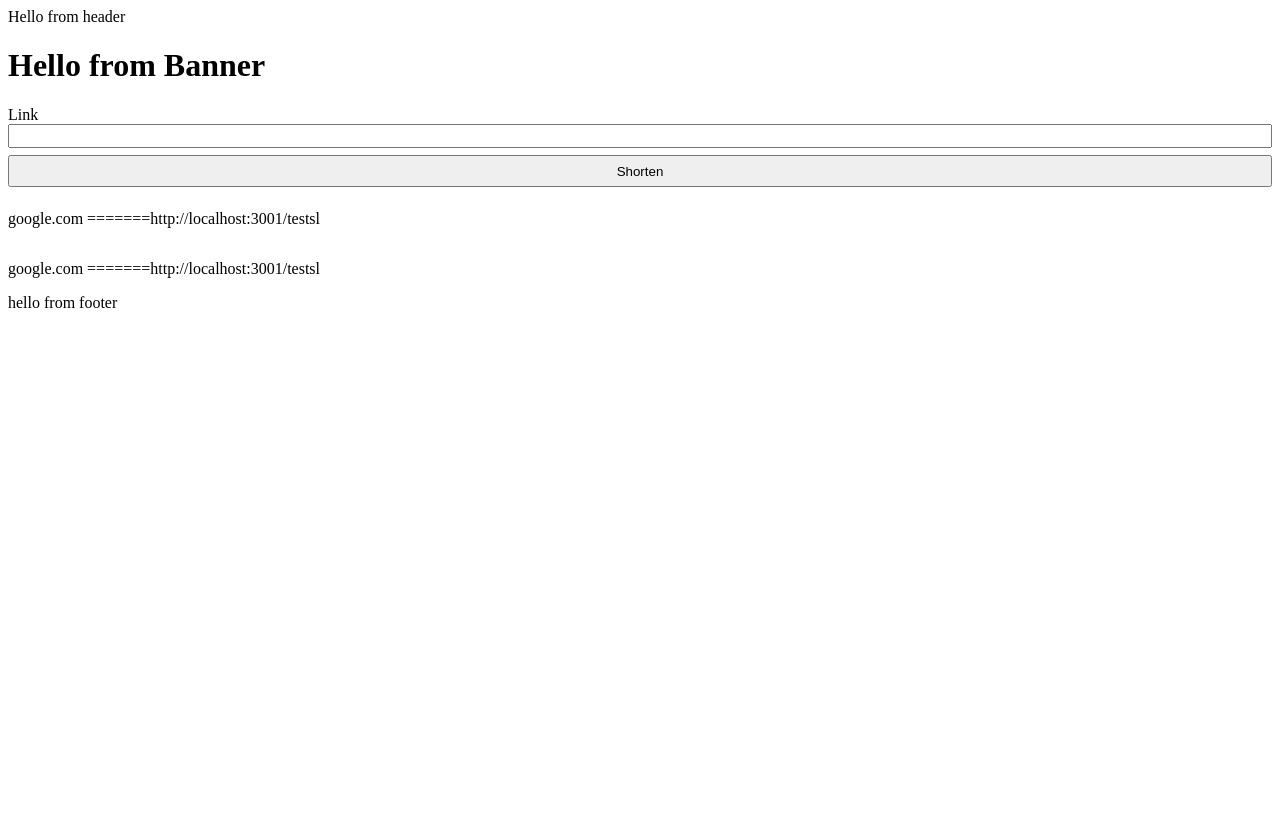
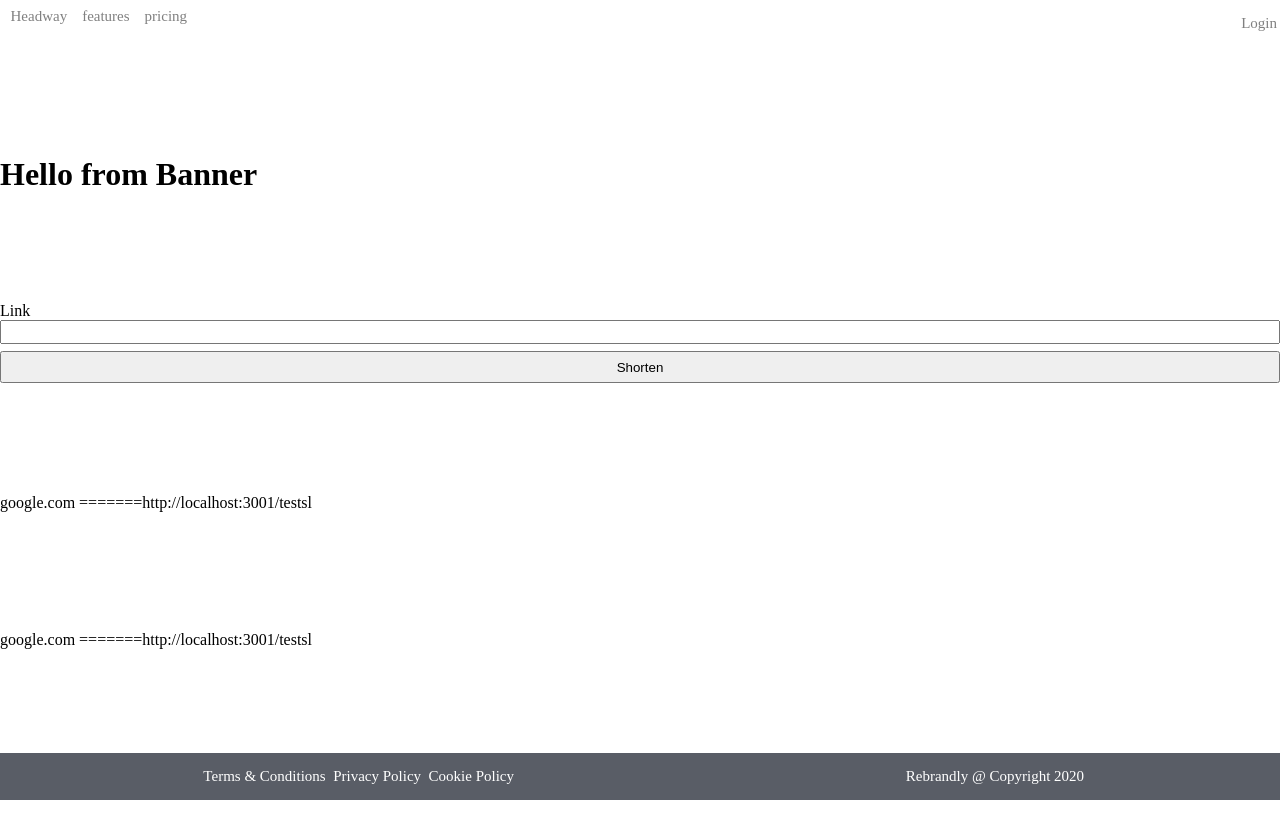
Before and after one commit to C-NASIR/examfrontend, a React (Create React App) app: page / in a window 1280 px wide. Built offline with nearby package versions, Linux system fonts and the light colour scheme.

Commit message:
Finished the styling of the Header and Footer

```diff
--- a/public/index.html
+++ b/public/index.html
@@ -26,7 +26,7 @@
     -->
     <title>React App</title>
   </head>
-  <body>
+  <body style="margin: 0px">
     <noscript>You need to enable JavaScript to run this app.</noscript>
     <div id="root"></div>
     <!--
--- a/src/App.module.css
+++ b/src/App.module.css
@@ -1,4 +1,8 @@
 .app {
+  margin: 0px;
   width: 100%;
   height: 100vh;
+  display: flex;
+  flex-direction: column;
+  justify-content: space-between;
 }
--- a/src/components/footer/Footer.jsx
+++ b/src/components/footer/Footer.jsx
@@ -1,5 +1,18 @@
+import styles from "./Footer.module.css";
+
 function Footer() {
-  return "hello from footer";
+  return (
+    <div className={styles.footer}>
+      <div className={styles.logo}>
+        <p> Terms & Conditions </p>
+        <p> Privacy Policy </p>
+        <p> Cookie Policy </p>
+      </div>
+      <div className={styles.login}>
+        <p> Rebrandly @ Copyright 2020</p>
+      </div>
+    </div>
+  );
 }
 
 export default Footer;
--- /dev/null
+++ b/src/components/footer/Footer.module.css
@@ -0,0 +1,15 @@
+.footer {
+  background-color: #595d66;
+  display: flex;
+  justify-content: space-around;
+  color: white;
+  font-size: 15px;
+}
+
+.logo {
+  display: flex;
+}
+
+.logo > p {
+  margin-left: 0.5em;
+}
--- a/src/components/header/Header.jsx
+++ b/src/components/header/Header.jsx
@@ -1,5 +1,18 @@
+import styles from "./Header.module.css";
+
 function Header() {
-  return "Hello from header ";
+  return (
+    <div className={styles.header}>
+      <div className={styles.logo}>
+        <p> Headway </p>
+        <p> features </p>
+        <p> pricing </p>
+      </div>
+      <div className={styles.login}>
+        <p> Login</p>
+      </div>
+    </div>
+  );
 }
 
 export default Header;
--- a/src/components/header/Header.module.css
+++ b/src/components/header/Header.module.css
@@ -0,0 +1,15 @@
+.header {
+  display: flex;
+  justify-content: space-between;
+  margin: 0em 0.2em;
+  color: gray;
+  font-size: 15px;
+}
+
+.logo {
+  display: flex;
+}
+
+.logo > p {
+  margin: 0.5em;
+}
```
